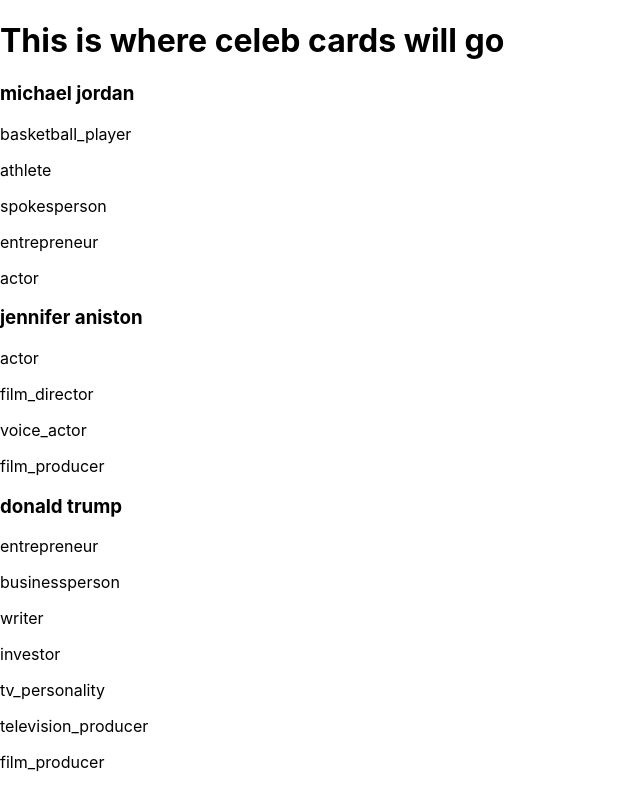
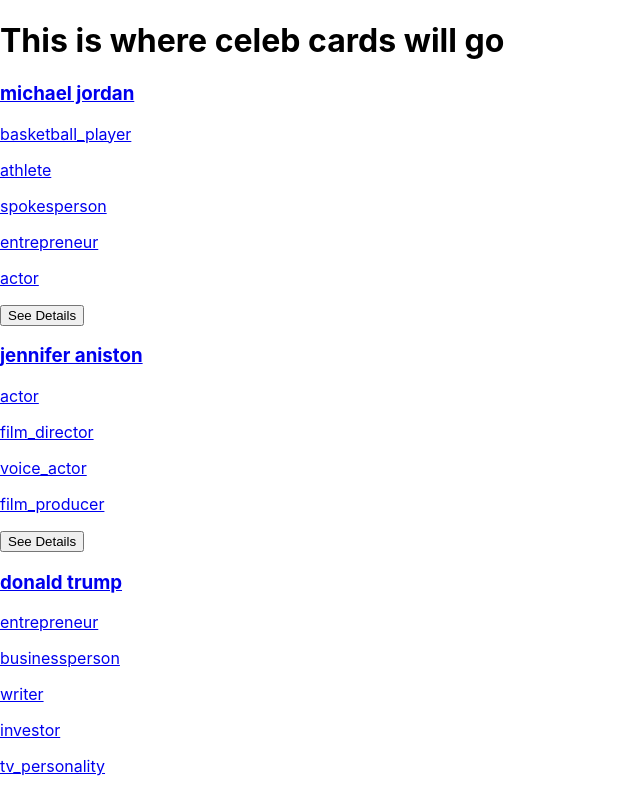
Before and after one commit to Speekins/celebrity-search, a React (Create React App) app: page / in a window 1280 px wide. Shown: the top 790 px of the page, without its empty margins (0-640 px from the left). Built offline with nearby package versions, Linux system fonts and the light colour scheme.

Commit message:
Write functional component for celeb detail view

```diff
--- a/src/components/Card/Card.js
+++ b/src/components/Card/Card.js
@@ -1,14 +1,18 @@
 import React from 'react'
+import { Link } from 'react-router-dom'
 
-const Card = ({ name, occupation }) => {
-console.log(occupation)
+const Card = ({ name, occupation, id }) => {
+  console.log(occupation)
   let occupations = occupation.map((role, idx) => <p key={idx}>{role}</p>)
 
   return (
-    <div>
-      <h3>{name}</h3>
-      {occupations}
-    </div>
+    <Link to={`/${id}`}>
+      <div>
+        <h3>{name}</h3>
+        {occupations}
+        <button>See Details</button>
+      </div>
+    </Link>
   )
 }
 
--- a/src/components/Celebs/Celebs.js
+++ b/src/components/Celebs/Celebs.js
@@ -3,7 +3,12 @@
 
 const Celebs = ({ celebs }) => {
 
-  let allCelebs = celebs.map(celeb => <Card name={celeb.name} occupation={celeb.occupation} key={celeb.id}/>)
+  let allCelebs = celebs.map(celeb => {
+    return <Card name={celeb.name}
+      occupation={celeb.occupation}
+      id={celeb.id}
+      key={celeb.id} />
+  })
   return (
     <>
       <h1>This is where celeb cards will go</h1>
```
Also changed, not shown: src/components/Celeb-detail/Celeb-detail.js (+9 -0 lines).
